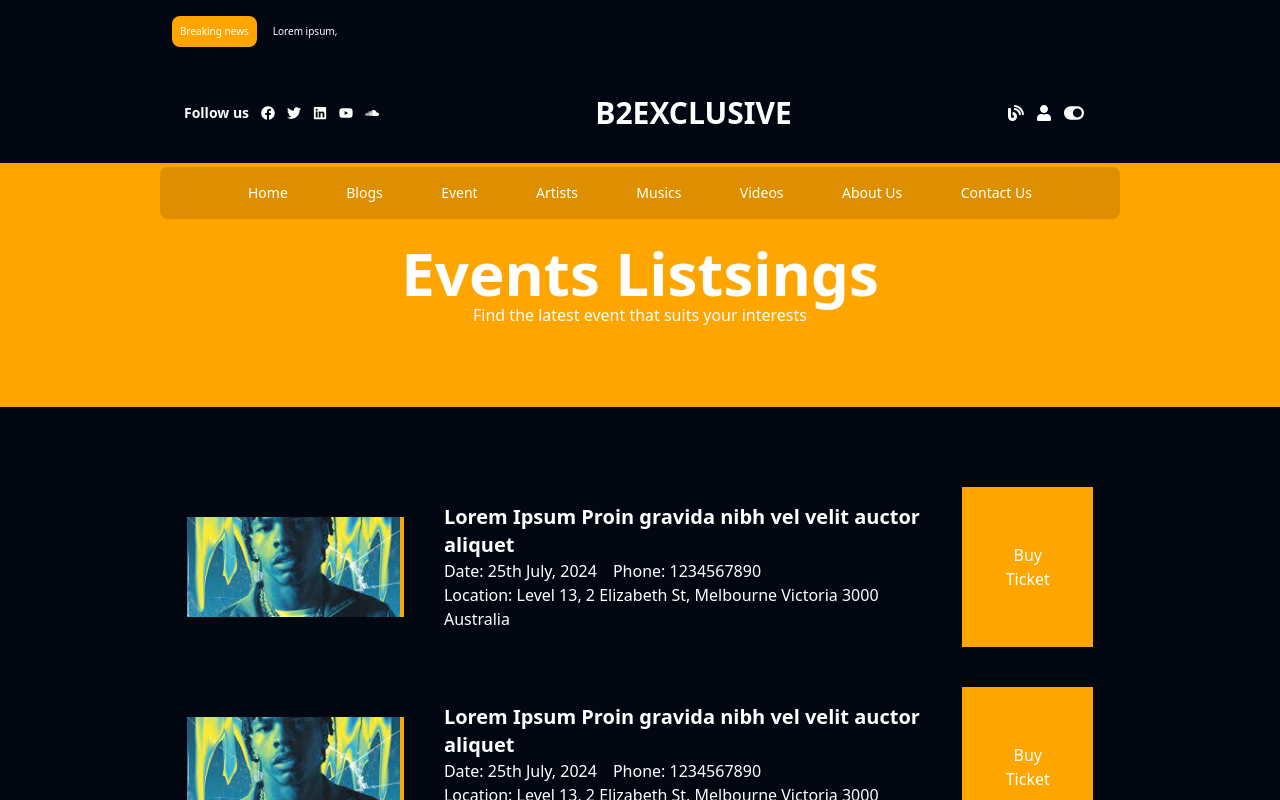
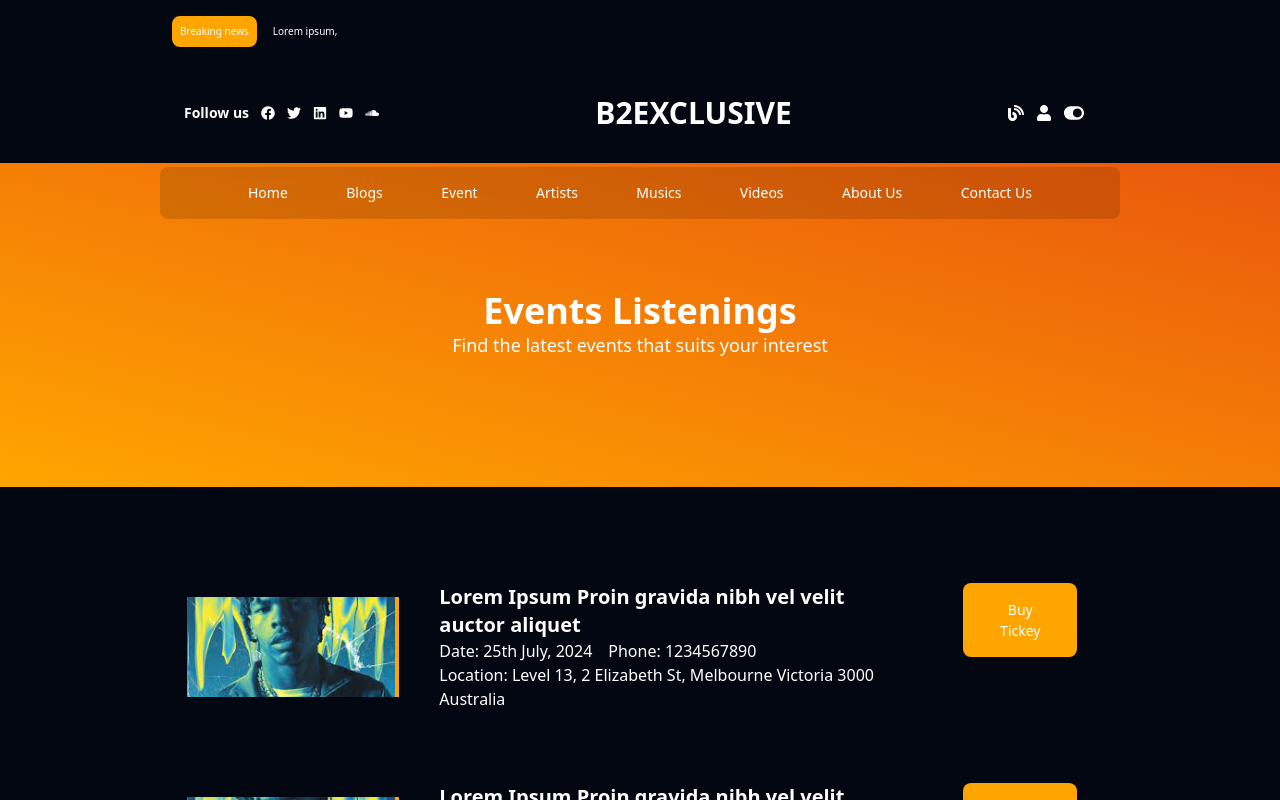
Before and after one commit to B2XCLUSIVE/UI, a Next.js app: page /upcomingevents in a window 1280 px wide. Shown: the top 800 px of the page. Built offline with nearby package versions, Linux system fonts and the light colour scheme.

Commit message:
adding finishing touches

```diff
--- a/app/upcomingevents/page.jsx
+++ b/app/upcomingevents/page.jsx
@@ -1,12 +1,13 @@
 import EventTicket from "@/components/EventTicket";
+import SectionHeader from "@/components/SectionHeader";
 
 function UpcomingEvent() {
   return (
     <>
-      <section className="bg-primarycolor p-20 flex flex-col items-center">
-        <h1 className="font-bold text-6xl">Events Listsings</h1>
-        <p>Find the latest event that suits your interests</p>
-      </section>
+      <SectionHeader
+        title={"Events Listenings"}
+        desc={"Find the latest events that suits your interest"}
+      />
 
       <section className="p-4 md:w-5/6 md:p-20 mx-auto flex flex-col gap-10">
         <EventTicket />
--- a/components/EventTicket.jsx
+++ b/components/EventTicket.jsx
@@ -1,12 +1,17 @@
+"use client";
+import { ThemeContext } from "@/context/ThemeContext";
 import Image from "next/image";
 import Link from "next/link";
+import { useContext } from "react";
+import Button from "./Button";
 
 function EventTicket() {
+  const { theme } = useContext(ThemeContext);
   return (
     <>
       <Link
         href={`upcomingevents/1`}
-        className="flex gap-6 justify-between hover:bg-gray-900 cursor-pointer"
+        className={` ${theme}-text p-4 md:p-0 md:flex gap-6 justify-between  cursor-pointer`}
       >
         <div className="flex gap-6 items-center">
           <div className="w-[250px] h-[100px] border-r-4 border-primarycolor hidden md:block">
@@ -20,24 +25,24 @@ function EventTicket() {
           </div>
 
           <div className="p-4 md:py-4 ">
-            <h1 className="font-bold text-xl">
+            <h1 className={`font-bold text-xl ${theme}-text`}>
               Lorem Ipsum Proin gravida nibh vel velit auctor aliquet
             </h1>
 
             <div className="flex gap-4">
-              <p>Date: 25th July, 2024</p>
-              <p>Phone: 1234567890</p>
+              <p className={`${theme}-text`}>Date: 25th July, 2024</p>
+              <p className={`${theme}-text`}>Phone: 1234567890</p>
             </div>
 
-            <p>
+            <p className={`${theme}-text`}>
               Location: Level 13, 2 Elizabeth St, Melbourne Victoria 3000
               Australia
             </p>
           </div>
         </div>
-        <button className="py-4 px-8 bg-primarycolor text-white">
-          Buy Ticket
-        </button>
+        <div className="p-4">
+          <Button title={"Buy Tickey"} />
+        </div>
       </Link>
     </>
   );
```
